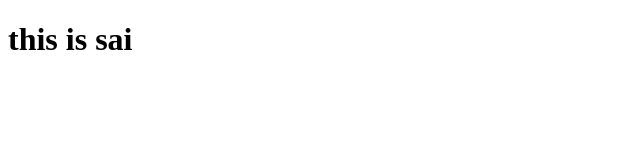
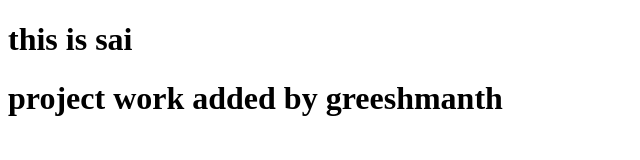
Before and after one commit to donthamsaikumar/SAI, a plain HTML site: page index.html in a window 1280 px wide. Shown: the whole page, without its empty margins (0-640 px from the left). Drawn offline with Linux system fonts and the light colour scheme.

Commit message:
commited by greechu

```diff
--- a/index.html
+++ b/index.html
@@ -7,5 +7,6 @@
 </head>
 <body>
     <h1>this is sai</h1>
+    <h1>project work added by greeshmanth</h1>
 </body>
 </html>
```
